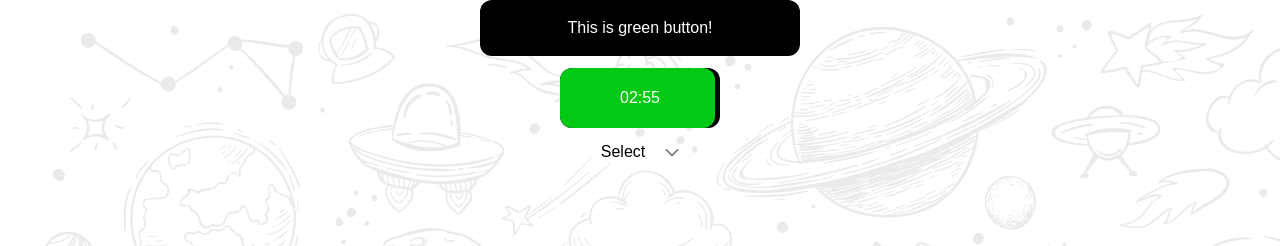
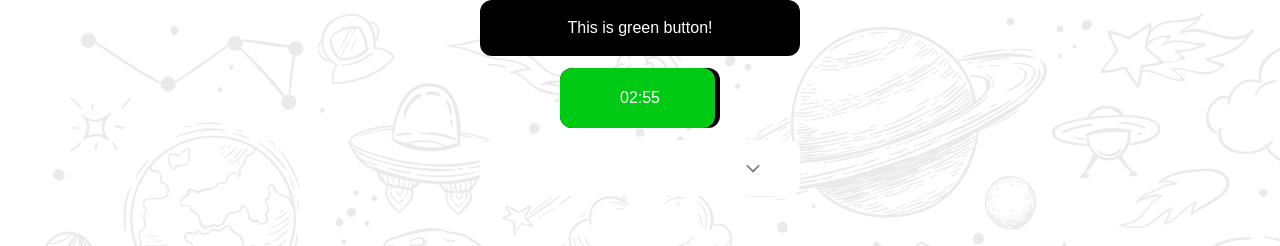
Before and after one commit to yaovidiy/test-a-b, a Nuxt app: page / in a window 1280 px wide. Shown: the top 246 px of the page. Built offline with nearby package versions, Linux system fonts and the light colour scheme; a web font is replaced by a local one.

Commit message:
complete with select component

```diff
--- a/app.vue
+++ b/app.vue
@@ -7,27 +7,40 @@
     </Button>
 
     <Timer></Timer>
-    <Select :options="options"></Select>
+    <Select :options="options" @selected="handleSelect"></Select>
   </div>
 
   {{ route.query.abtest }}
 </template>
 
 <script setup lang="ts">
+type OptionItem = { value: string, [key: string]: any, isSelected: boolean }
+
 const route = useRoute();
-const options = [
-  { value: '1' },
-  { value: '2' },
-  { value: '3' },
-  { value: '4' },
-  { value: '5' },
-  { value: '6' },
-  { value: '7' },
-]
+const options = reactive([
+  { value: '1', isSelected: false },
+  { value: '2', isSelected: false },
+  { value: '3', isSelected: false },
+  { value: '4', isSelected: false },
+  { value: '5', isSelected: false },
+  { value: '6', isSelected: false },
+  { value: '7', isSelected: false },
+])
 useHead({
   title: 'PlanetLearn'
 });
 function alertMessage(message: string) {
   alert(message);
 }
+function handleSelect(option: OptionItem) {
+  options.forEach((_, index, array) => {
+    array[index].isSelected = false;
+  });
+
+  const optionIndex = options.findIndex(opt => opt.value === option.value);
+
+  if (optionIndex !== -1) {
+    options[optionIndex].isSelected = !options[optionIndex].isSelected;
+  }
+}
 </script>
--- a/components/Select.vue
+++ b/components/Select.vue
@@ -1,18 +1,65 @@
 <template>
-  <div class="flex justify-between items-center gap-5 cursor-pointer">
-    <slot>
-      <span>Select</span>
-    </slot>
+  <Button
+    classes="flex justify-between items-center gap-5 bg-white text-dark-grey hover:bg-white rounded-none select-btn"
+    @click="toggleSelect">
+    <template #default>
+      <slot>
+        <span>{{ selectedOption?.value ?? 'Select' }}</span>
+      </slot>
 
-    <ChevronDown />
-  </div>
+      <ChevronDown class="transition-all chevron" :class="{ opened: isOpened }" />
+    </template>
+  </Button>
+  <Transition name="slide">
+    <KeepAlive>
+      <ul v-if="isOpened" class="flex flex-col rounded-lg border border-grey overflow-hidden select-list">
+        <li v-for="option in options" :key="option.value"
+          class="bg-white cursor-pointer pl-4 pr-2 border-b last:border-b-0 border-grey pt-2 pb-2 select-list__option"
+          :class="{ 'select-list__option--selected': option.isSelected }" @click="selectItem(option)">
+          <button class="flex justify-between items-center gap-5">
+            {{ option.value }}
+
+            <CheckmarkSelected v-if="option.isSelected" />
+          </button>
+        </li>
+      </ul>
+    </KeepAlive>
+  </Transition>
 </template>
 
 <script lang="ts" setup>
 import ChevronDown from '~/public/assets/svg/chevron-down.svg';
+import CheckmarkSelected from '~/public/assets/svg/checkmark-selected.svg';
+
+type OptionItem = { value: string, [key: string]: any, isSelected: boolean }
+
 interface IProps {
-  options: { value: string, [key: string]: any }[]
+  options: OptionItem[];
+}
+interface IEmit {
+  (e: 'selected', args: OptionItem): void;
 }
 
-defineProps<IProps>();
+const props = defineProps<IProps>();
+const emit = defineEmits<IEmit>();
+
+const isOpened = ref(false);
+const selectedOption = computed<OptionItem | null>(() => {
+  const selectedOption = props.options.find(opt => opt.isSelected);
+
+  if (!selectedOption) {
+    return null;
+  }
+
+  return selectedOption;
+});
+
+function toggleSelect() {
+  isOpened.value = !isOpened.value;
+}
+
+function selectItem(option: OptionItem) {
+  emit('selected', option);
+  toggleSelect();
+}
 </script>
--- a/public/scss/components.scss
+++ b/public/scss/components.scss
@@ -4,3 +4,29 @@
     cursor: not-allowed;
   }
 }
+
+.select-btn {
+  & .chevron {
+    transition: rotate 0.3s;
+
+    &.opened {
+      rotate: 180deg;
+    }
+  }
+}
+
+.select-list {
+  &__option {
+    transition: all 0.3s;
+
+    &:hover {
+      color: #fff;
+      background-color: #00ca14;
+    }
+
+    &--selected {
+      color: #fff;
+      background-color: #00ca14;
+    }
+  }
+}
--- a/public/scss/main.scss
+++ b/public/scss/main.scss
@@ -16,3 +16,13 @@ body {
     height: 100vh;
   }
 }
+
+.slide-enter-to, .slide-leave {
+  max-height: 1000px;
+  overflow: hidden;
+}
+
+.slide-enter, .slide-leave-to {
+  overflow: hidden;
+  max-height: 0;
+}
--- a/tailwind.config.ts
+++ b/tailwind.config.ts
@@ -11,6 +11,8 @@ export default <Partial<Config>>{
       black: '#000000',
       white: '#ffffff',
       red: '#FF0000',
+      grey: '#D2D5DA',
+      'dark-grey': '#6C727F',
     }
   }
 }
```
Also changed, not shown: public/assets/svg/checkmark-not-selected.svg (added), public/assets/svg/checkmark-selected.svg (added).
